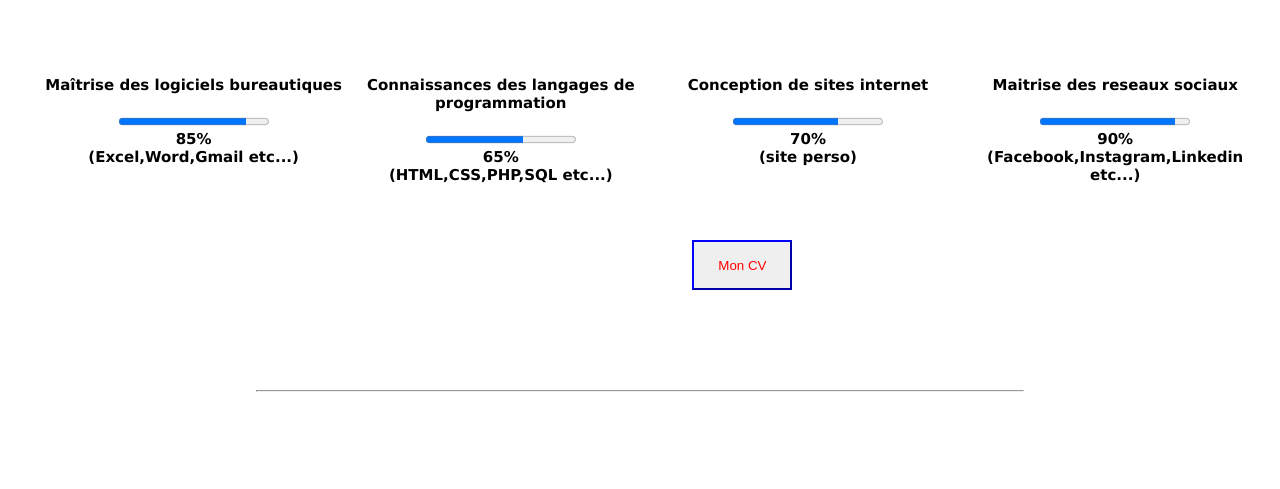
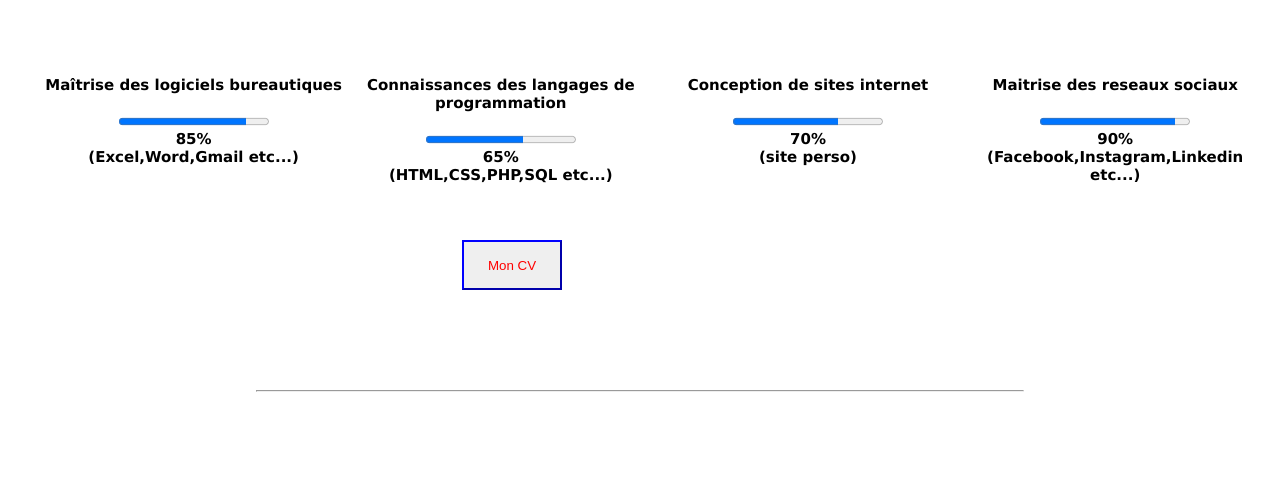
Before and after one commit to luc-papillon/MonSitePerso, a PHP site: page / in a window 1280 px wide. Shown: the part 1988-2477 px from the top of the page. Run offline with PHP 8.4, Linux system fonts and the light colour scheme; some libraries are stand-ins or nearby versions.

Commit message:
Update site.css

```diff
--- a/site.css
+++ b/site.css
@@ -130,7 +130,7 @@ hr{
 }
 
 button{
-	margin-left:45%;
+	margin-left:auto;
 	width:100px;
 	height:50px;
 	color:red;
```
